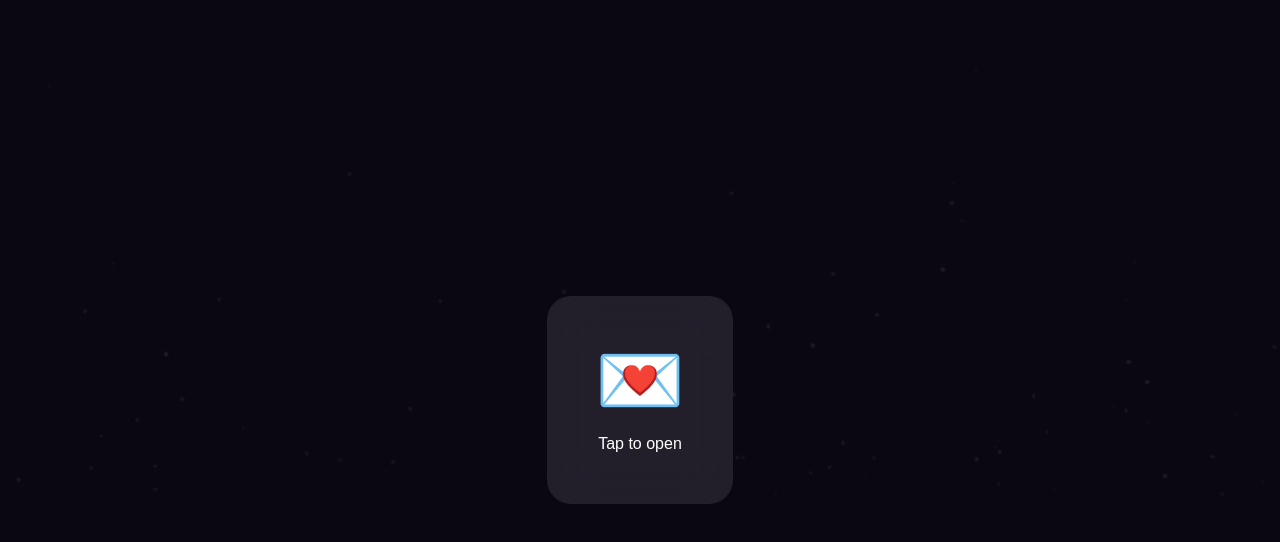
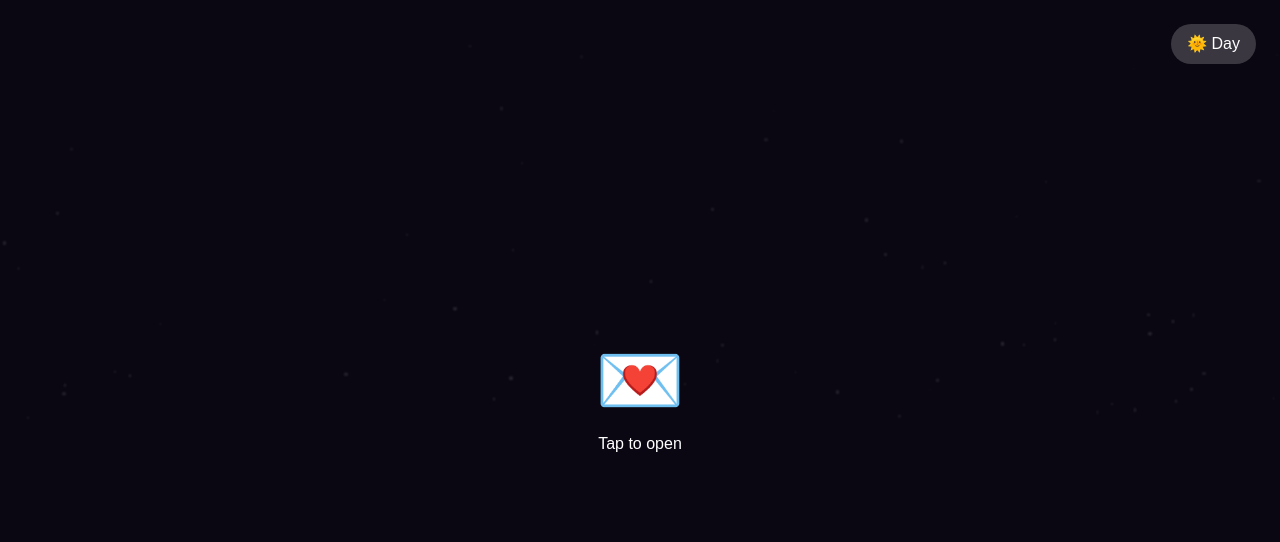
Before and after one commit to zearn-app/zshop, a Next.js app: page /wedding in a window 1280 px wide. Shown: the top 542 px of the page. Built offline with nearby package versions, Linux system fonts and the light colour scheme.

Commit message:
Update page.tsx

```diff
--- a/app/wedding/page.tsx
+++ b/app/wedding/page.tsx
@@ -11,9 +11,8 @@ import {
 } from "framer-motion";
 
 // --- Constants ---
-const petals = Array.from({ length: 35 });
-const stars = Array.from({ length: 70 });
-const sparkles = Array.from({ length: 25 });
+const petals = Array.from({ length: 30 });
+const stars = Array.from({ length: 60 });
 
 const weddingDate = new Date("2026-05-20T10:00:00");
 
@@ -25,10 +24,11 @@ const quotes = [
 ];
 
 // --- Floating Particles ---
-const FloatingParticle = () => {
-  return (
+const FloatingParticle = ({ theme }: { theme: string }) => (
   <motion.div
-      className="absolute bg-white/20 rounded-full blur-[1px]"
+    className={`absolute rounded-full blur-[1px] ${
+      theme === "night" ? "bg-white/20" : "bg-yellow-400/30"
+    }`}
     style={{
       width: Math.random() * 3 + 1,
       height: Math.random() * 3 + 1,
@@ -37,37 +37,20 @@ const FloatingParticle = () => {
     }}
     animate={{
       y: ["0vh", "-120vh"],
-        x: [0, Math.random() * 80 - 40],
       opacity: [0, 0.8, 0],
     }}
     transition={{
-        duration: 10 + Math.random() * 15,
+      duration: 10 + Math.random() * 10,
       repeat: Infinity,
       ease: "linear",
     }}
   />
 );
-};
-
-// --- Sparkle Burst ---
-const Sparkle = () => (
-  <motion.div
-    className="absolute text-pink-300"
-    initial={{ scale: 0, opacity: 0 }}
-    animate={{
-      scale: [0, 1.5, 0],
-      opacity: [0, 1, 0],
-      x: (Math.random() - 0.5) * 300,
-      y: (Math.random() - 0.5) * 300,
-    }}
-    transition={{ duration: 1.5 }}
-  >
-    ✨
-  </motion.div>
-);
 
 export default function WeddingInvitation() {
   const [opened, setOpened] = useState(false);
+  const [theme, setTheme] = useState("night");
+  const [guest, setGuest] = useState("Guest");
   const [timeLeft, setTimeLeft] = useState({ d: 0, h: 0, m: 0, s: 0 });
   const [quoteIndex, setQuoteIndex] = useState(0);
 
@@ -81,24 +64,20 @@ export default function WeddingInvitation() {
   // Mouse Parallax
   const x = useMotionValue(0);
   const y = useMotionValue(0);
-  const sx = useSpring(x, { stiffness: 120, damping: 20 });
-  const sy = useSpring(y, { stiffness: 120, damping: 20 });
+  const sx = useSpring(x);
+  const sy = useSpring(y);
 
   const rotateX = useTransform(sy, [-0.5, 0.5], ["12deg", "-12deg"]);
   const rotateY = useTransform(sx, [-0.5, 0.5], ["-12deg", "12deg"]);
 
-  const handleMouseMove = (e: any) => {
-    const rect = e.currentTarget.getBoundingClientRect();
-    x.set((e.clientX - rect.left) / rect.width - 0.5);
-    y.set((e.clientY - rect.top) / rect.height - 0.5);
-  };
+  // 🎯 GET GUEST NAME FROM URL
+  useEffect(() => {
+    const params = new URLSearchParams(window.location.search);
+    const name = params.get("guest");
+    if (name) setGuest(name);
+  }, []);
 
-  const resetMouse = () => {
-    x.set(0);
-    y.set(0);
-  };
-
-  // Countdown
+  // ⏳ Countdown
   useEffect(() => {
     const t = setInterval(() => {
       const d = weddingDate.getTime() - Date.now();
@@ -125,14 +104,24 @@ export default function WeddingInvitation() {
   return (
     <div
       ref={ref}
-      className={`bg-[#0a0612] text-white ${
-        opened ? "h-[300vh]" : "h-screen overflow-hidden"
-      }`}
+      className={`transition-all duration-700 ${
+        theme === "night"
+          ? "bg-[#0a0612] text-white"
+          : "bg-gradient-to-br from-yellow-100 via-pink-100 to-white text-black"
+      } ${opened ? "h-[300vh]" : "h-screen overflow-hidden"}`}
     >
+      {/* 🌗 THEME TOGGLE */}
+      <button
+        onClick={() => setTheme(theme === "night" ? "day" : "night")}
+        className="fixed top-6 right-6 z-50 px-4 py-2 rounded-full bg-white/20 backdrop-blur-lg"
+      >
+        {theme === "night" ? "🌞 Day" : "🌙 Night"}
+      </button>
+
       {/* 🌌 Background */}
       <div className="fixed inset-0">
         {stars.map((_, i) => (
-          <FloatingParticle key={i} />
+          <FloatingParticle key={i} theme={theme} />
         ))}
       </div>
 
@@ -146,8 +135,7 @@ export default function WeddingInvitation() {
               initial={{ y: -50 }}
               animate={{
                 y: "110vh",
-                x: (Math.random() - 0.5) * 1000,
-                rotate: 360,
+                x: (Math.random() - 0.5) * 800,
               }}
               transition={{
                 duration: 6 + Math.random() * 4,
@@ -167,45 +155,30 @@ export default function WeddingInvitation() {
               key="envelope"
               initial={{ scale: 0.8, opacity: 0 }}
               animate={{ scale: 1, opacity: 1 }}
-              exit={{ y: -500, opacity: 0 }}
+              exit={{ y: -400, opacity: 0 }}
               onClick={() => setOpened(true)}
               className="cursor-pointer text-center"
-            >
-              <motion.div
-                whileHover={{ rotateY: 15, scale: 1.05 }}
-                className="p-12 bg-white/10 rounded-3xl backdrop-blur-xl"
             >
               <div className="text-7xl mb-4">💌</div>
               <p>Tap to open</p>
             </motion.div>
-            </motion.div>
           ) : (
             <motion.div
               style={{ rotateX, rotateY, scale, opacity }}
-              onMouseMove={handleMouseMove}
-              onMouseLeave={resetMouse}
               className="bg-white text-black p-10 rounded-3xl text-center max-w-md"
             >
-              {/* Sparkles */}
-              {sparkles.map((_, i) => (
-                <Sparkle key={i} />
-              ))}
+              {/* 💖 PERSONALIZED TEXT */}
+              <p className="text-sm mb-2 text-gray-500">
+                Dear <span className="font-bold text-pink-500">{guest}</span>,
+              </p>
 
               <h1 className="text-4xl font-bold mb-4 animate-pulse">
                 Dhilip ❤️ Partner
               </h1>
 
-              <AnimatePresence mode="wait">
-                <motion.p
-                  key={quoteIndex}
-                  initial={{ opacity: 0 }}
-                  animate={{ opacity: 1 }}
-                  exit={{ opacity: 0 }}
-                  className="italic mb-4"
-                >
+              <motion.p key={quoteIndex} className="italic mb-4">
                 {quotes[quoteIndex]}
               </motion.p>
-              </AnimatePresence>
 
               <p className="mb-4">20 MAY 2026</p>
 
@@ -220,12 +193,10 @@ export default function WeddingInvitation() {
       {/* DETAILS */}
       {opened && (
         <section className="h-screen flex flex-col justify-center items-center gap-8">
-          <motion.div
-            initial={{ opacity: 0, y: 100 }}
-            whileInView={{ opacity: 1, y: 0 }}
-            className="bg-white/10 p-10 rounded-3xl backdrop-blur-lg"
-          >
-            <h2 className="text-2xl mb-4 text-pink-300">The Ceremony</h2>
+          <motion.div className="bg-white/10 p-10 rounded-3xl backdrop-blur-lg">
+            <h2 className="text-2xl mb-4 text-pink-400">
+              The Ceremony
+            </h2>
             <p>Muhurtham: 9:00 AM</p>
             <p>Reception: 6:30 PM</p>
           </motion.div>
@@ -242,7 +213,7 @@ export default function WeddingInvitation() {
       {/* FOOTER */}
       {opened && (
         <section className="h-screen flex items-center justify-center">
-          <h2 className="text-5xl text-white/20 italic">
+          <h2 className="text-5xl italic opacity-40">
             See you there...
           </h2>
         </section>
```
Lines whose indentation alone changed are shown as unchanged.
